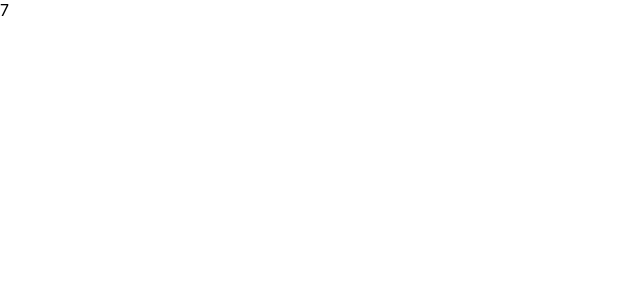
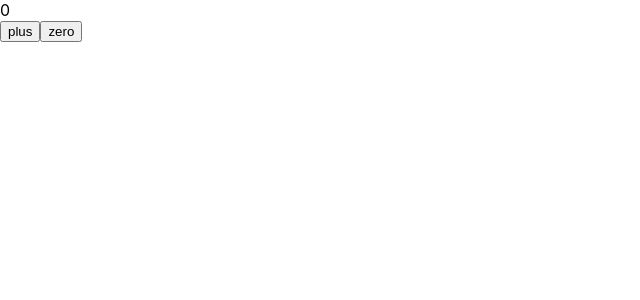
Before and after one commit to pnckbttr/fsopen, a React (Create React App) app in the folder part1/: page / in a window 1280 px wide. Shown: the top 300 px of the page, without its empty margins (0-640 px from the left). Built offline with nearby package versions, Linux system fonts and the light colour scheme; the HTML template or start-up script is replaced by a standard one.

Commit message:
clicky buttons

```diff
--- a/part1/src/App.js
+++ b/part1/src/App.js
@@ -3,12 +3,19 @@
 const App = () => {
     const [ counter, setCounter ] = useState(0)
 
-    setTimeout(
-        () => setCounter(counter + 1),
-        1000
-    )
+    console.log('clicked')
+    console.log('render..', counter)
+
     return (
-        <div>{counter}</div>
+        <div>
+            <div>{counter}</div>
+            <button onClick={() => setCounter(counter + 1)}>
+                plus
+            </button>
+            <button onClick={() => setCounter(0)}>
+                zero
+            </button>
+            </div>
     )
 }
 
```
